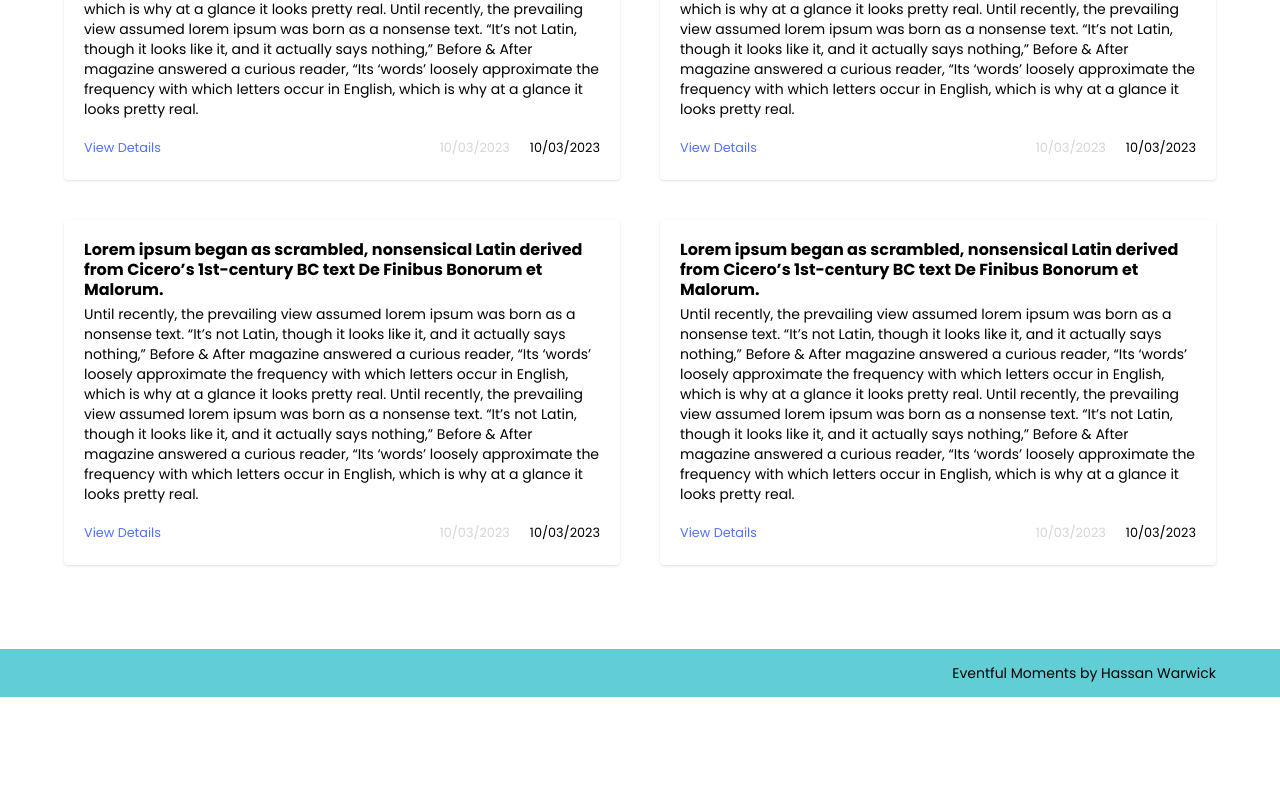
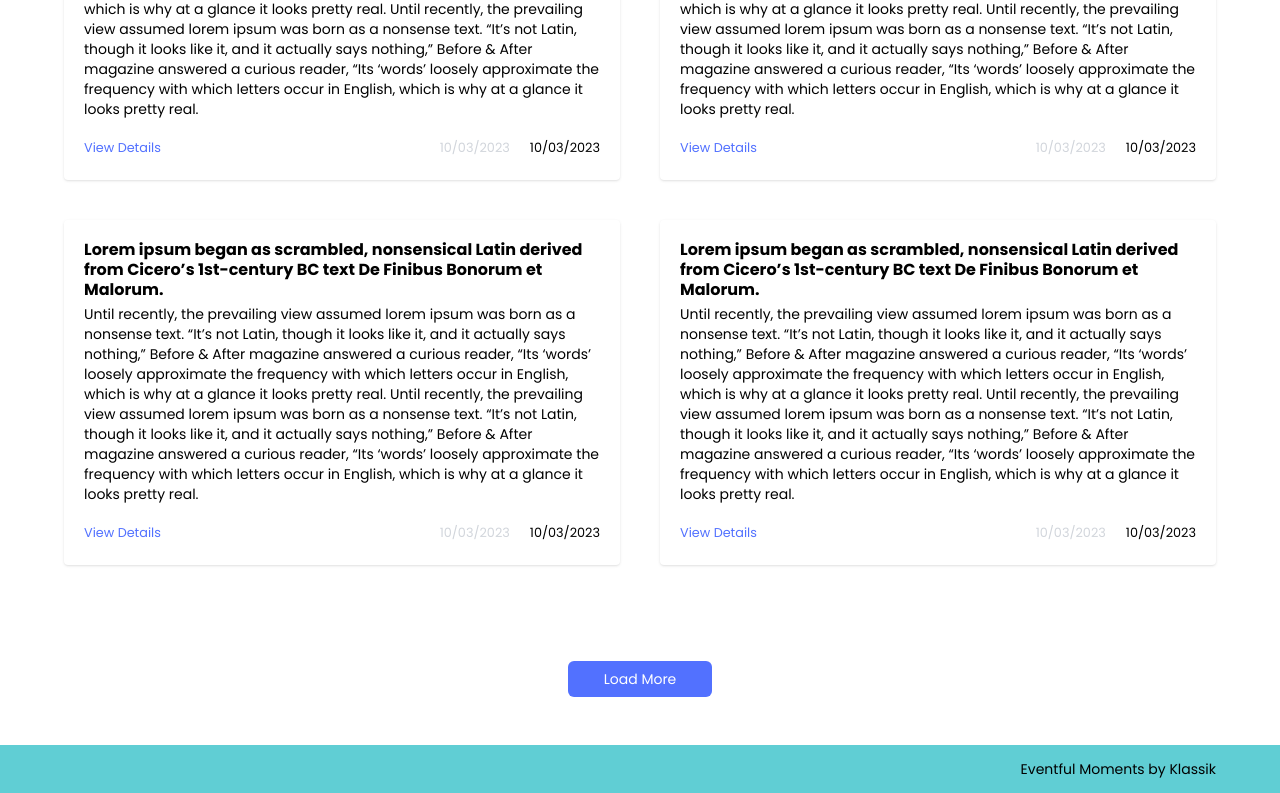
Before and after one commit to Im-Hassan-wd/eventful, a Vue app: page /event in a window 1280 px wide. Shown: the part 401-1194 px from the top of the page. Before the commit the page ends 1098 px from the top, so only its background shows below. Built offline with nearby package versions, Linux system fonts and the light colour scheme.

Commit message:
added some spacing to the load more button

```diff
--- a/src/components/Footer.vue
+++ b/src/components/Footer.vue
@@ -1,6 +1,6 @@
 <template>
-  <footer class="bg-footer flex justify-center text-sm items-end flex-col h-12 min-[100px]:px-4 md:px-16 absolute bottom-0 w-full">
-    <p>Eventful Moments by Hassan Warwick</p>
+  <footer class="bg-footer flex justify-center text-sm items-end flex-col h-12 min-[100px]:px-4 md:px-16 absolute bottom-0 w-full mt-24">
+    <p>Eventful Moments by Klassik</p>
   </footer>
 </template>
 
--- a/src/views/Home.vue
+++ b/src/views/Home.vue
@@ -28,7 +28,7 @@
       </div>
     </div>
 
-    <div class="text-center mt-24">
+    <div class="text-center my-24">
       <button class="btn bg-secondary">Load More</button>
     </div>
   </div>
```
